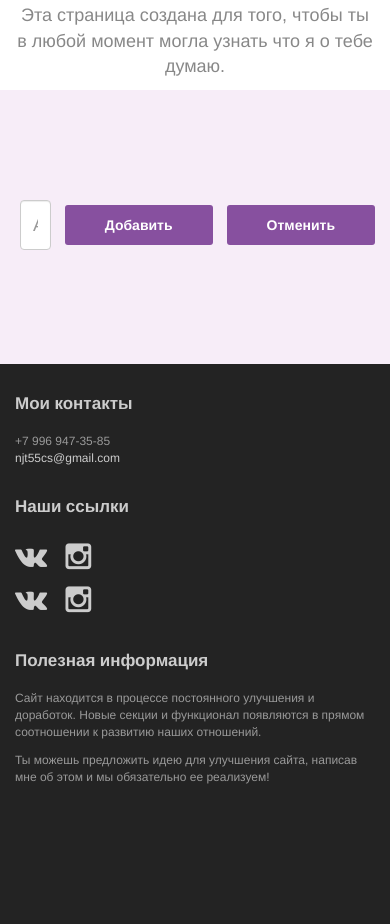
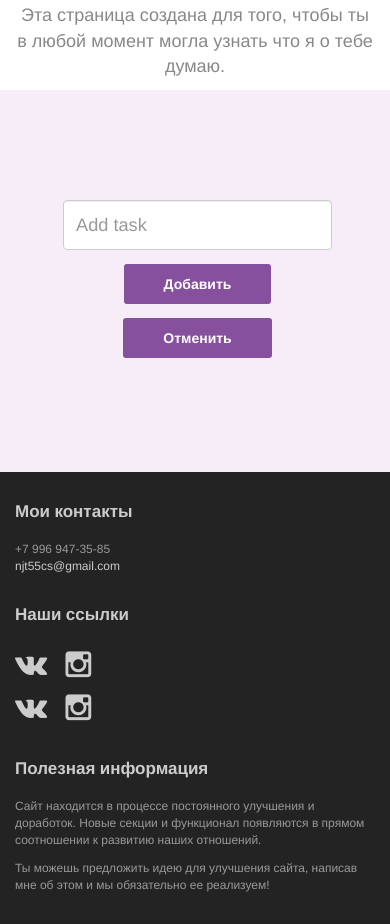
Before and after one commit to nylinary/yulia, a Django app: page /todo/ in a window 390 px wide. Shown: the part 563-1487 px from the top of the page. Before the commit the page ends 1347 px from the top, so only its background shows below. Run offline with Django 3.2, Linux system fonts and the light colour scheme; data comes from the database, SQL or seed files in the repository; some libraries are stand-ins or nearby versions.

Commit message:
Form fixes

```diff
--- a/static/todo/css/todo.css
+++ b/static/todo/css/todo.css
@@ -87,3 +87,15 @@
   background-color: #E6AF2E;
   color: black;
 }
+
+.form-title-wrapper {
+  width: 100%;
+}
+
+
+
+@media (max-width: 575.98px) {
+  .form-wrapper {
+    flex-direction: column  ;
+  }
+}
--- a/templates/todo_frontend/list.html
+++ b/templates/todo_frontend/list.html
@@ -12,8 +12,8 @@
 		<div id="task-container">
 			<div id="form-wrapper">
 				<form id="form">
-					<div class="flex-wrapper">
-						<div style="flex: 6">
+					<div class="flex-wrapper form-wrapper">
+						<div style="flex: 6" class="form-title-wrapper">
 							<input id="title" class="form-control" type="text" name="title" placeholder="Add task">
 						</div>
 						<div style="flex: 1">
```
Also changed, not shown: liza/settings.py (+7 -2 lines).
